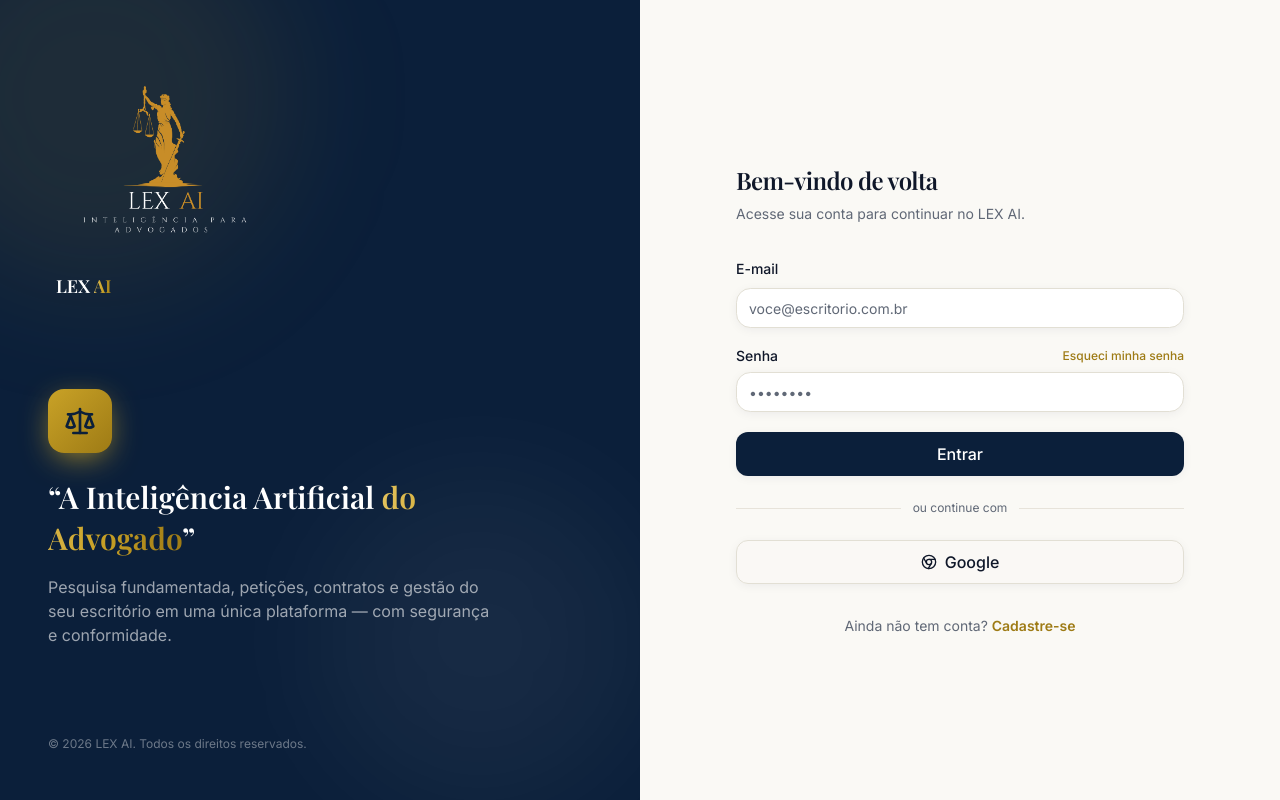
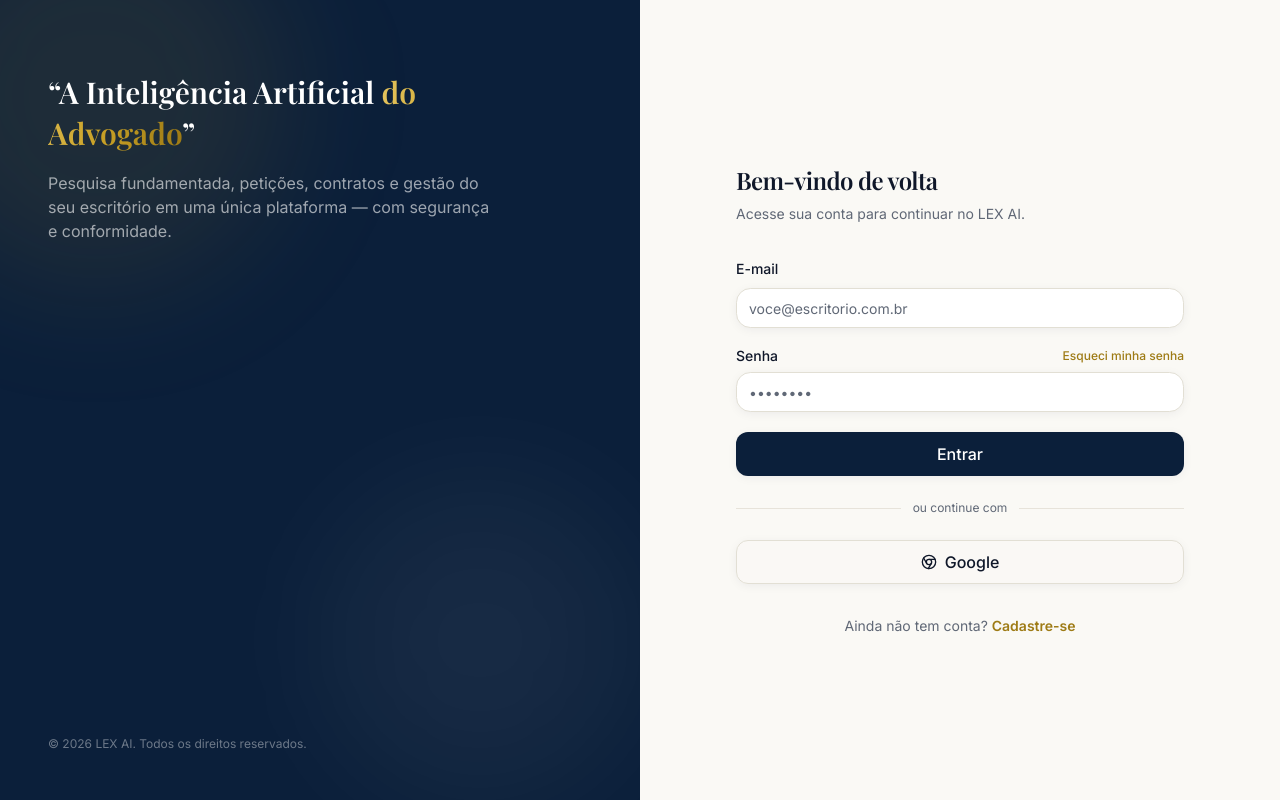
Before and after one commit to BONOVOXDF/lexai, a Next.js app in the folder frontend/: page /login in a window 1280 px wide. Built offline with nearby package versions, Linux system fonts and the light colour scheme; no server answers.

Commit message:
auth: remover logo, balanca e texto LEX AI do painel esquerdo das telas de autenticacao

```diff
--- a/frontend/components/auth/auth-layout.tsx
+++ b/frontend/components/auth/auth-layout.tsx
@@ -2,9 +2,7 @@
 
 import * as React from "react";
 import Link from "next/link";
-import { useRouter } from "next/navigation";
 import { motion } from "framer-motion";
-import { Scale } from "lucide-react";
 import { Logo } from "@/components/logo";
 
 /**
@@ -29,22 +27,7 @@
           <div className="absolute bottom-0 right-0 h-80 w-80 rounded-full bg-white/5 blur-3xl" />
         </div>
 
-        <Link href="/" className="relative z-10">
-          <Logo size="lg" />
-          <span className="ml-2 font-display text-lg font-semibold">
-            LEX <span className="text-gradient-gold">AI</span>
-          </span>
-        </Link>
-
         <div className="relative z-10">
-          <motion.div
-            initial={{ opacity: 0, y: 24 }}
-            animate={{ opacity: 1, y: 0 }}
-            transition={{ duration: 0.7 }}
-            className="flex h-16 w-16 items-center justify-center rounded-2xl bg-gradient-to-br from-gold to-gold-dark text-navy shadow-gold"
-          >
-            <Scale className="h-8 w-8" strokeWidth={2} />
-          </motion.div>
           <motion.h2
             initial={{ opacity: 0, y: 24 }}
             animate={{ opacity: 1, y: 0 }}
```
